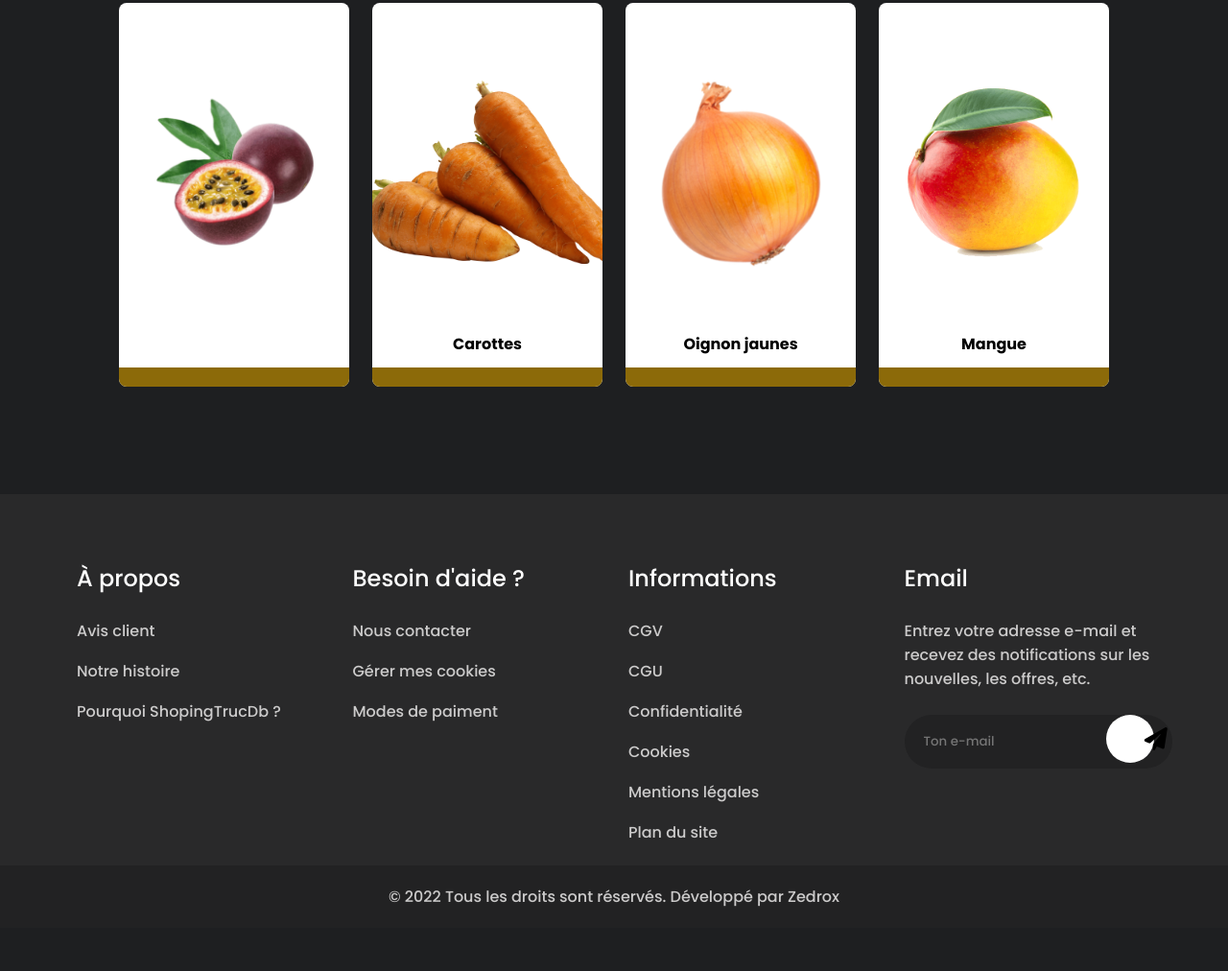
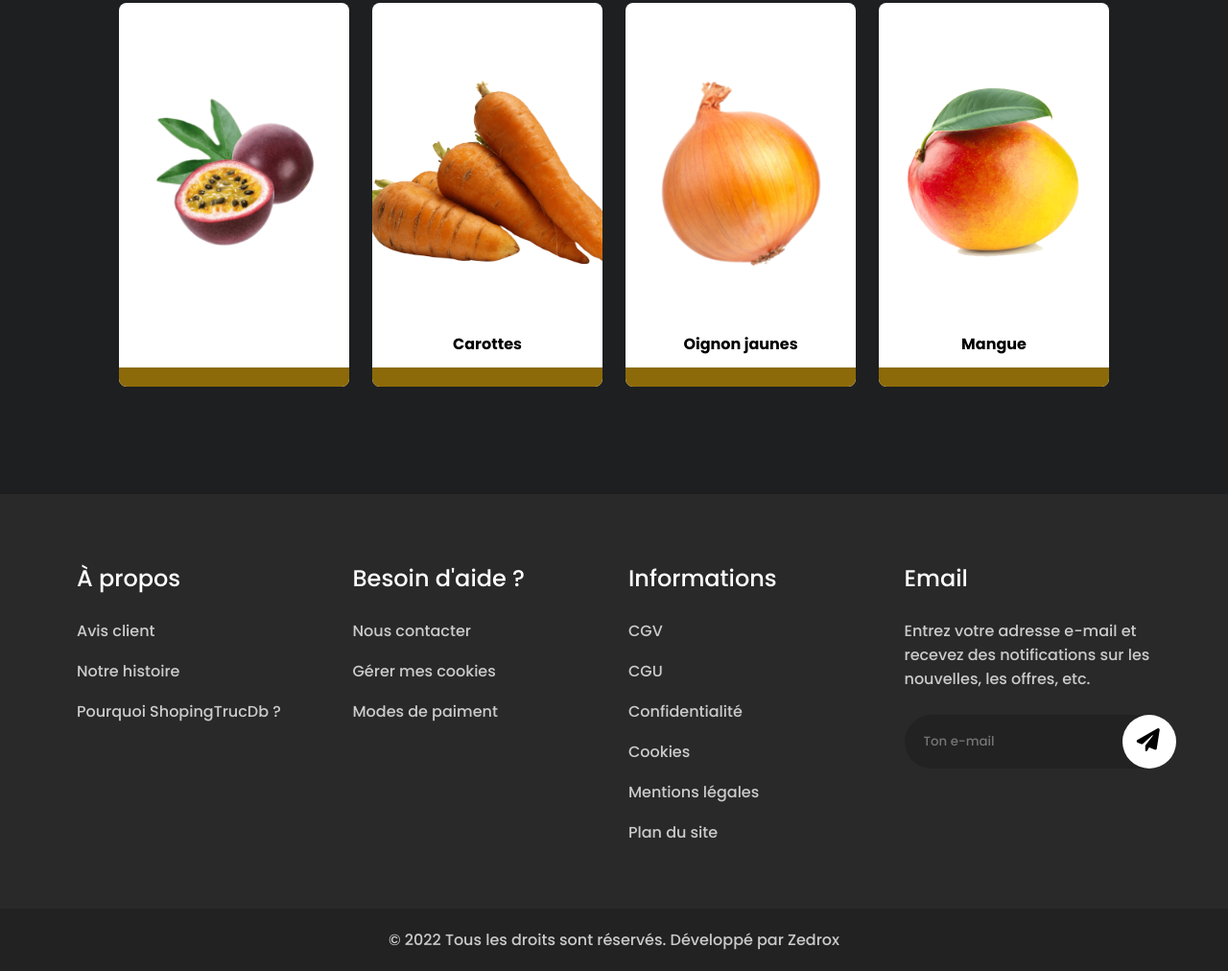
Before and after one commit to whyneedd/ShopingTrucDb.tempo.com, a plain HTML site: page index.html in a window 1280 px wide. Shown: the part 2181-3193 px from the top of the page at 96% size. Before the commit the page ends 3148 px from the top, so only its background shows below. Drawn offline with Linux system fonts and the light colour scheme.

Commit message:
ShopingTrucDb

```diff
--- a/src/css/styles.css
+++ b/src/css/styles.css
@@ -395,10 +395,11 @@ a {
 }
 
 .inline .inline-l input[type="submit"] {
-    position: absolute;
-    padding: 25px 25px;
+    position: relative;
+    display: inline-block;
+    padding: 28px 28px;
     border-radius: 50px;
-    right: 6%;
+    right: 3.2rem;
     font-size: 0;
     border: none;
     background-color: #fff;
@@ -411,9 +412,10 @@ a {
     position: relative;
     display: inline-block;
     color: #000;
-    right: 1.8rem;
+    right: 5.8rem;
+    z-index: 1;
     font-size: 24px;
-    top: .8rem;
+    top: .9rem;
 
 }
 
@@ -423,7 +425,7 @@ a {
     justify-content: center;
     align-items: center;
     left: 0;
-    bottom: 0;
+    bottom: -2.8rem;
     width: 100%;
     padding: 20px;
     height: auto;
@@ -467,7 +469,4 @@ a {
         width: 100%;
     }
 
-    .inline .inline-l {
-        display: none;
-    }
 }
```
